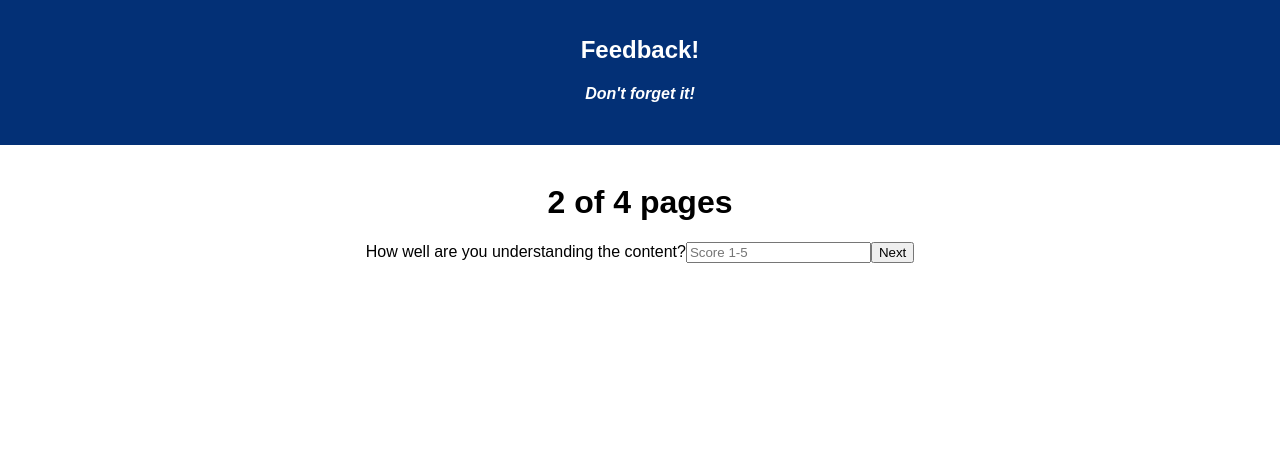
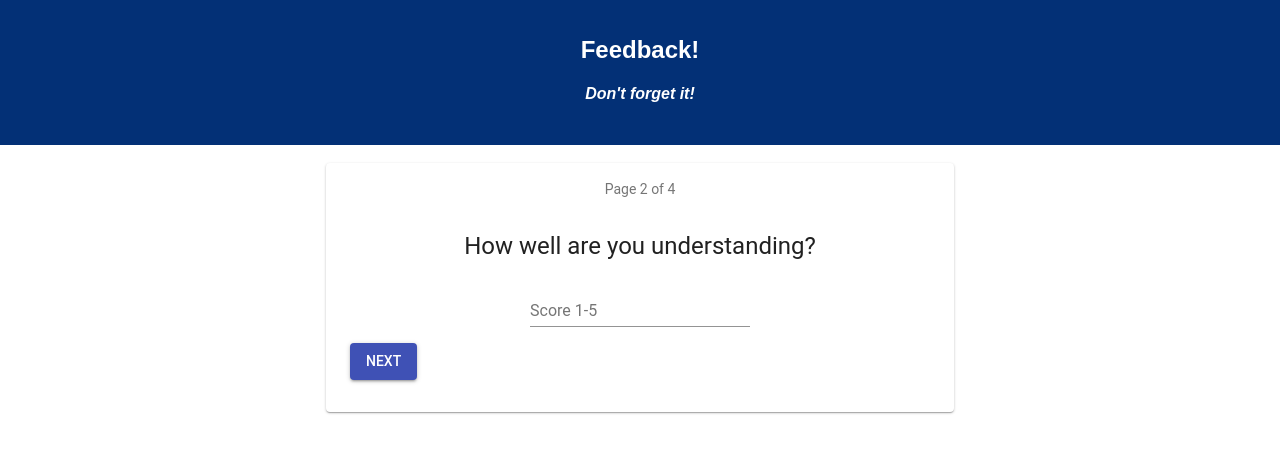
Before and after one commit to haileemiu/Redux-Feedback-Loop, a React (Create React App) app: page /#/page2 in a window 1280 px wide. Shown: the top 452 px of the page. Built offline with nearby package versions, Linux system fonts and the light colour scheme.

Commit message:
style the survey pages

```diff
--- a/public/index.html
+++ b/public/index.html
@@ -1,5 +1,6 @@
 <!DOCTYPE html>
 <html lang="en">
+
 <head>
   <meta charset="utf-8">
   <meta name="viewport" content="width=device-width, initial-scale=1, shrink-to-fit=no">
@@ -10,6 +11,10 @@
     -->
   <link rel="manifest" href="%PUBLIC_URL%/manifest.json">
   <link rel="shortcut icon" href="%PUBLIC_URL%/favicon.ico">
+  <!-- Material UI -->
+  <script src="https://unpkg.com/@material-ui/core/umd/material-ui.production.min.js" crossorigin="anonymous"></script>
+
+
   <!--
       Notice the use of %PUBLIC_URL% in the tags above.
       It will be replaced with the URL of the `public` folder during the build.
@@ -21,6 +26,7 @@
     -->
   <title>React App</title>
 </head>
+
 <body>
   <noscript>
     You need to enable JavaScript to run this app.
@@ -37,4 +43,5 @@
       To create a production bundle, use `npm run build` or `yarn build`.
     -->
 </body>
+
 </html>
--- a/src/components/Survey/Page1.js
+++ b/src/components/Survey/Page1.js
@@ -1,6 +1,24 @@
 import React, { Component } from "react";
 import { connect } from 'react-redux';
 import { Redirect } from 'react-router-dom';
+// material ui //
+import PropTypes from 'prop-types';
+import {
+  withStyles,
+  Card,
+  CardActions,
+  CardContent,
+  Button,
+  TextField,
+  Typography,
+  Grid,
+  CardHeader
+} from '@material-ui/core';
+
+const styles =  ({
+
+});
+// ---- //
 
 class Page1 extends Component {
   constructor(props) {
@@ -14,11 +32,11 @@ class Page1 extends Component {
   }
 
 
-  handleSubmit = (event) =>  {
+  handleSubmit = (event) => {
     // Stop html form default of loading new page view
     event.preventDefault();
     // On submit, dispatch action
-    this.props.dispatch({type: 'ADD_PAGE_1', payload: this.state.input});
+    this.props.dispatch({ type: 'ADD_PAGE_1', payload: this.state.input });
     // Go to page 2
     this.setState({
       toPage2: true
@@ -33,30 +51,74 @@ class Page1 extends Component {
   }
 
   render() {
+    const { classes } = this.props;
     // On re-render after click submit, go to page 2
     if (this.state.toPage2 === true) {
       return <Redirect to='/page2' />
     }
 
     return (
-      <div>
-        <h1>1 of 4 pages</h1>
-        <form onSubmit={this.handleSubmit}>
-          <label>
+
+      <div className={classes.root}>
+        <Grid container spacing={24} justify="center">
+          <Grid item xs={6}>
+            <Card>
+              <CardHeader subheader="Page 1 of 4" />
+              <CardContent>
+                <Typography variant="h5" >
                   How are you feeling today?
-            <input
-              type="number"
-              placeholder="Score 1-5"
+                </Typography>
+                <form>
+                  <TextField
+                    label="Score 1-5"
                     value={this.state.input}
                     onChange={this.handleChange}
+                    margin="normal"
                   />
-            <input type="submit" value="Next"/>
-          </label>
+                  <CardActions>
+                    <Button
+                      variant="contained"
+                      color="primary"
+                      type="submit"
+                      onClick={this.handleSubmit}>
+                      NEXT
+                    </Button>
+                  </CardActions>
                 </form>
+              </CardContent>
+            </Card>
+          </Grid>
+        </Grid>
       </div>
+
+
+      // NO MATERIAL UI//
+      // <div>
+      //   <h1>1 of 4 pages</h1>
+      //   <form onSubmit={this.handleSubmit}>
+      //     <label>
+      //       How are you feeling today?
+      //       <input
+      //         type="number"
+      //         placeholder="Score 1-5"
+      //         value={this.state.input}
+      //         onChange={this.handleChange}
+      //       />
+      //       <input type="submit" value="Next"/>
+      //     </label>
+      //   </form>
+      // </div>
 
     );
   }
 }
 
-export default connect()(Page1);
+Page1.propTypes = {
+  classes: PropTypes.object.isRequired
+};
+
+const styledForm = withStyles(styles)(Page1);
+
+export default connect()(styledForm);
+
+// export default connect()(Page1);
--- a/src/components/Survey/Page2.js
+++ b/src/components/Survey/Page2.js
@@ -1,6 +1,23 @@
 import React, { Component } from "react";
 import { connect } from 'react-redux';
 import { Redirect } from 'react-router-dom';
+
+import PropTypes from 'prop-types';
+import {
+  withStyles,
+  Card,
+  CardActions,
+  CardContent,
+  Button,
+  TextField,
+  Typography,
+  Grid,
+  CardHeader
+} from '@material-ui/core';
+
+const styles =  ({
+
+});
 
 class Page2 extends Component {
   constructor(props) {
@@ -27,32 +44,51 @@ class Page2 extends Component {
   }
 
   render() {
-
+    const { classes } = this.props;
     if (this.state.toPage3 === true) {
       return <Redirect to='/page3' />
     }
 
     return (
-      <div>
-        <h1>2 of 4 pages</h1>
-        <form onSubmit={this.handleSubmit}>
-          <label>
-            How well are you understanding the content?
-            <input
-              type="number"
-              placeholder="Score 1-5"
-              value={this.state.input}
-              onChange={this.handleChange}
-            />
-            <input type="submit" value="Next"/>
-          </label>
-        </form>
-      </div>
-
+      <div className={classes.root}>
+      <Grid container spacing={24} justify="center">
+        <Grid item xs={6}>
+          <Card>
+            <CardHeader subheader="Page 2 of 4" />
+            <CardContent>
+              <Typography variant="h5" >
+                How well are you understanding?
+              </Typography>
+              <form>
+                <TextField
+                  label="Score 1-5"
+                  value={this.state.input}
+                  onChange={this.handleChange}
+                  margin="normal"
+                />
+                <CardActions>
+                  <Button
+                    variant="contained"
+                    color="primary"
+                    type="submit"
+                    onClick={this.handleSubmit}>
+                    NEXT
+                  </Button>
+                </CardActions>
+              </form>
+            </CardContent>
+          </Card>
+        </Grid>
+      </Grid>
+    </div>
      );
   }
 }
 
+Page2.propTypes = {
+  classes: PropTypes.object.isRequired
+};
 
+const styledForm = withStyles(styles)(Page2);
 
-export default connect()(Page2);
+export default connect()(styledForm);
--- a/src/components/Survey/Page3.js
+++ b/src/components/Survey/Page3.js
@@ -1,6 +1,23 @@
 import React, { Component } from "react";
 import { connect } from 'react-redux';
 import { Redirect } from 'react-router-dom';
+
+import PropTypes from 'prop-types';
+import {
+  withStyles,
+  Card,
+  CardActions,
+  CardContent,
+  Button,
+  TextField,
+  Typography,
+  Grid,
+  CardHeader
+} from '@material-ui/core';
+
+const styles =  ({
+
+});
 
 class Page3 extends Component {
   constructor(props) {
@@ -27,32 +44,53 @@ class Page3 extends Component {
   }
 
   render() {
-
+    const { classes } = this.props;
     if (this.state.toPage4 === true) {
       return <Redirect to='/page4' />
     }
 
     return (
-      <div>
-        <h1>3 of 4 pages</h1>
-        <form onSubmit={this.handleSubmit}>
-          <label>
+      <div className={classes.root}>
+      <Grid container spacing={24} justify="center">
+        <Grid item xs={6}>
+          <Card>
+            <CardHeader subheader="Page 3 of 4" />
+            <CardContent>
+              <Typography variant="h5" >
                 How well are you being supported?
-            <input
-              type="number"
-              placeholder="Score 1-5"
+              </Typography>
+              <form>
+                <TextField
+                  label="Score 1-5"
                   value={this.state.input}
                   onChange={this.handleChange}
+                  margin="normal"
                 />
-            <input type="submit" value="Next"/>
-          </label>
+                <CardActions>
+                  <Button
+                    variant="contained"
+                    color="primary"
+                    type="submit"
+                    onClick={this.handleSubmit}>
+                    NEXT
+                  </Button>
+                </CardActions>
               </form>
+            </CardContent>
+          </Card>
+        </Grid>
+      </Grid>
     </div>
-
      );
   }
 }
 
 
 
-export default connect()(Page3);
+Page3.propTypes = {
+  classes: PropTypes.object.isRequired
+};
+
+const styledForm = withStyles(styles)(Page3);
+
+export default connect()(styledForm);
--- a/src/components/Survey/Page4.js
+++ b/src/components/Survey/Page4.js
@@ -1,6 +1,23 @@
 import React, { Component } from "react";
 import { connect } from 'react-redux';
 import { Redirect } from 'react-router-dom';
+
+import PropTypes from 'prop-types';
+import {
+  withStyles,
+  Card,
+  CardActions,
+  CardContent,
+  Button,
+  TextField,
+  Typography,
+  Grid,
+  CardHeader
+} from '@material-ui/core';
+
+const styles = ({
+
+});
 
 class Page4 extends Component {
   constructor(props) {
@@ -12,12 +29,12 @@ class Page4 extends Component {
     }
   }
 
-  handleSubmit = (event) =>  {
+  handleSubmit = (event) => {
     // Prevent redirect page on submit of form
     event.preventDefault();
 
     // dispatch action to reducer
-    this.props.dispatch({type: 'ADD_PAGE_4', payload: this.state.input});
+    this.props.dispatch({ type: 'ADD_PAGE_4', payload: this.state.input });
 
     // Redirect to page 5
     this.setState({
@@ -32,30 +49,52 @@ class Page4 extends Component {
   }
 
   render() {
-
+    const { classes } = this.props;
     if (this.state.toPage5 === true) {
       return <Redirect to='/page5' />
     }
 
     return (
-      <div>
-        <h1>4 of 4 pages</h1>
-        <form onSubmit={this.handleSubmit}>
-          <label>
-            Any comments?
-            <input
-              type="text"
-              placeholder="be honest"
-              value={this.state.input}
-              onChange={this.handleChange}
-            />
-            <input type="submit" value="Submit"/>
-          </label>
-        </form>
+      <div className={classes.root}>
+        <Grid container spacing={24} justify="center">
+          <Grid item xs={6}>
+            <Card>
+              <CardHeader subheader="Page 4 of 4" />
+              <CardContent>
+                <Typography variant="h5" >
+                  Any extra comments?
+                </Typography>
+                <form>
+                  <TextField
+                    label="you can be honest"
+                    value={this.state.input}
+                    onChange={this.handleChange}
+                    margin="normal"
+                  />
+                  <CardActions>
+                    <Button
+                      variant="contained"
+                      color="primary"
+                      type="submit"
+                      onClick={this.handleSubmit}>
+                      NEXT
+                    </Button>
+                  </CardActions>
+                </form>
+              </CardContent>
+            </Card>
+          </Grid>
+        </Grid>
       </div>
 
-     );
+    );
   }
 }
 
-export default connect()(Page4);
+Page4.propTypes = {
+  classes: PropTypes.object.isRequired
+};
+
+const styledForm = withStyles(styles)(Page4);
+
+export default connect()(styledForm);
```
Also changed, not shown: package.json (+6 -3 lines), 1 other file (tests, documents, lock files or other folders). Lines whose indentation alone changed are shown as unchanged.
